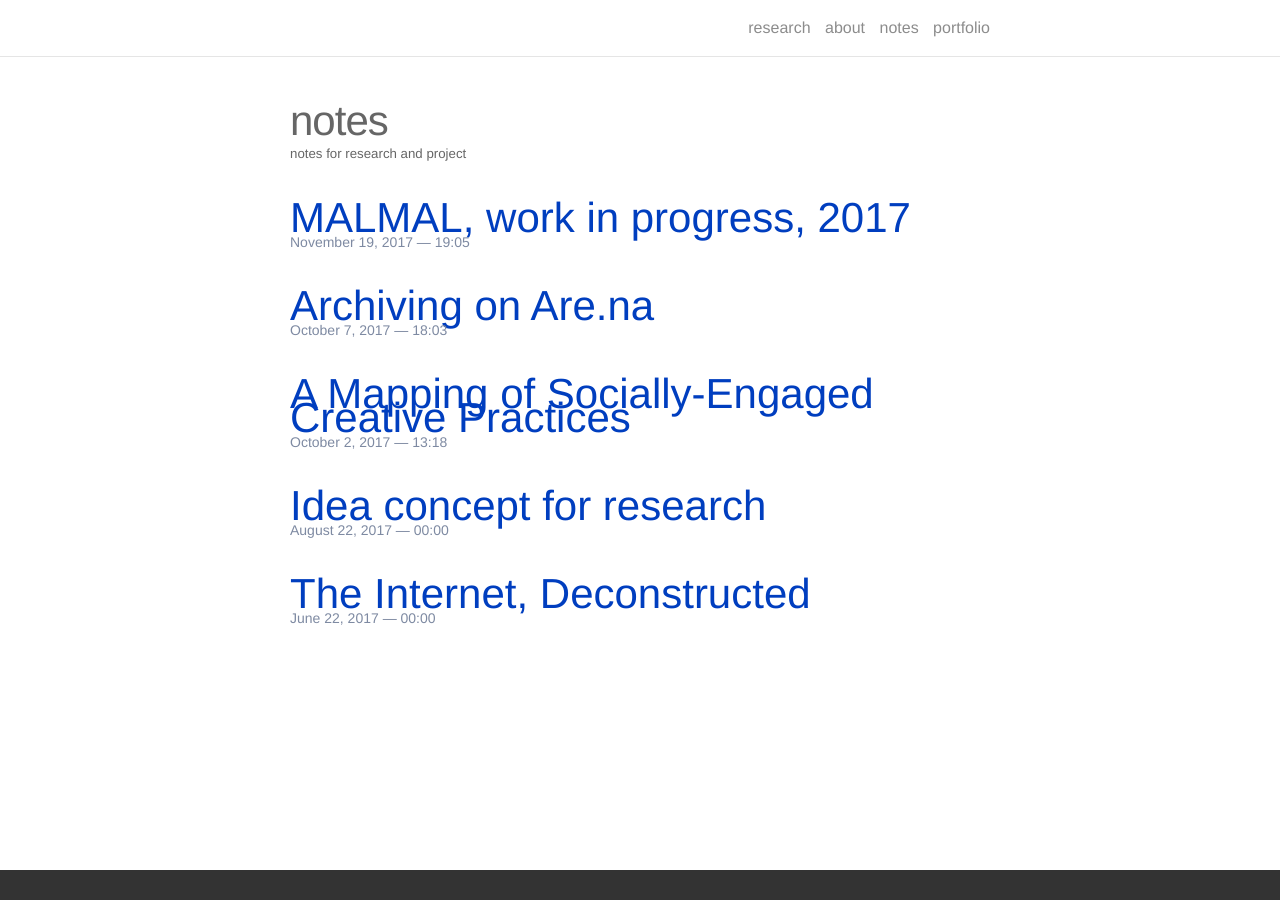
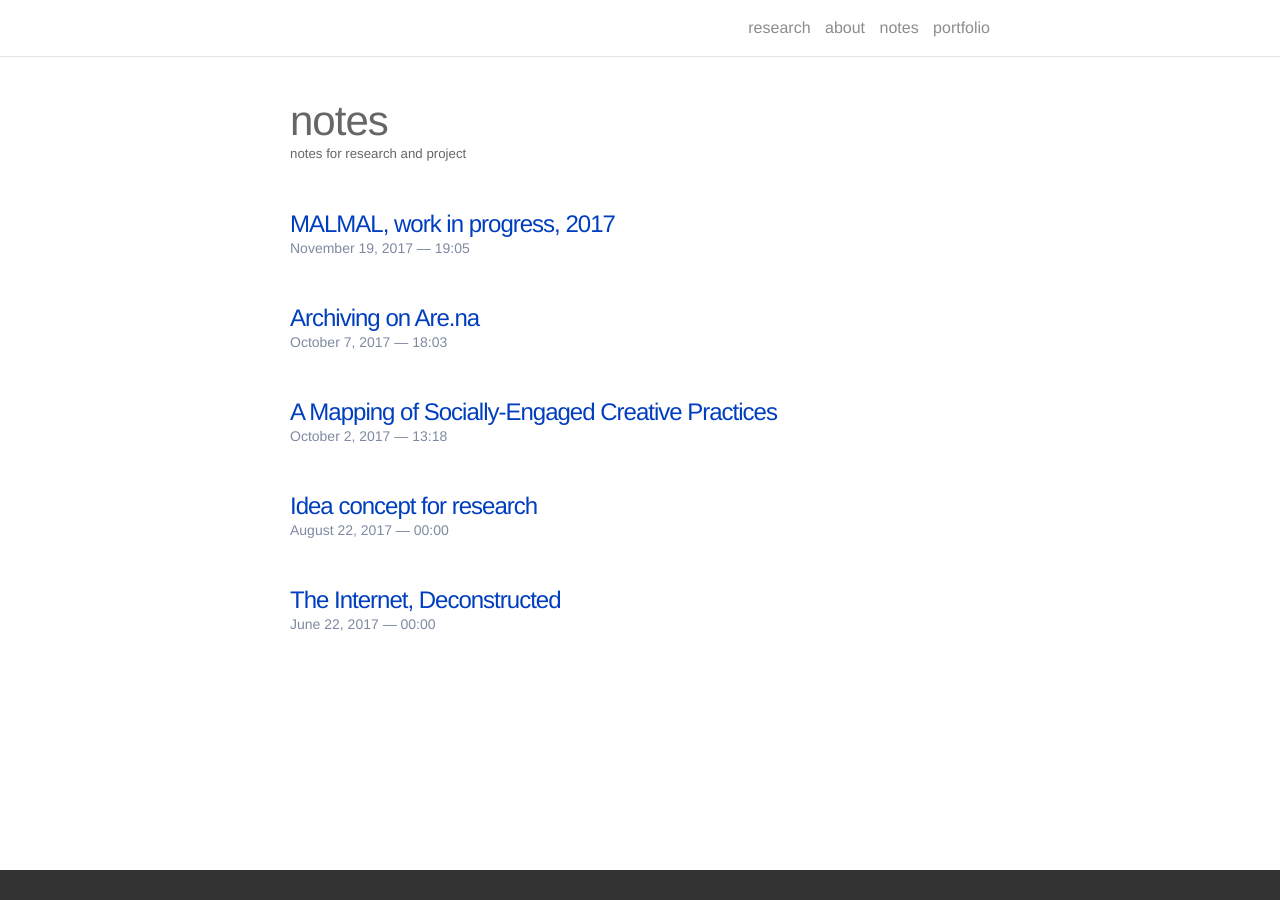
Before and after one commit to lucid2713/lucid2713.github.io, a Jekyll site: the page built from notes.md, in a window 1280 px wide. Built offline with Jekyll 4.4.1, drawn with Linux system fonts in a browser that asks for light colours; nearby versions of some CDN libraries.

Commit message:
notes edit

```diff
--- a/_sass/_layout.scss
+++ b/_sass/_layout.scss
@@ -170,7 +170,8 @@ font-size: 42px;
 }
 
 /** Poem formatting ********************************************/
-.scribbles-title {
+// .scribbles-title {
+.notes-title {
 font-size: 24px;
 letter-spacing: -1px;
 line-height: 1;
```
Also changed, not shown: notes.md (renamed from others.md), 2 other files.
